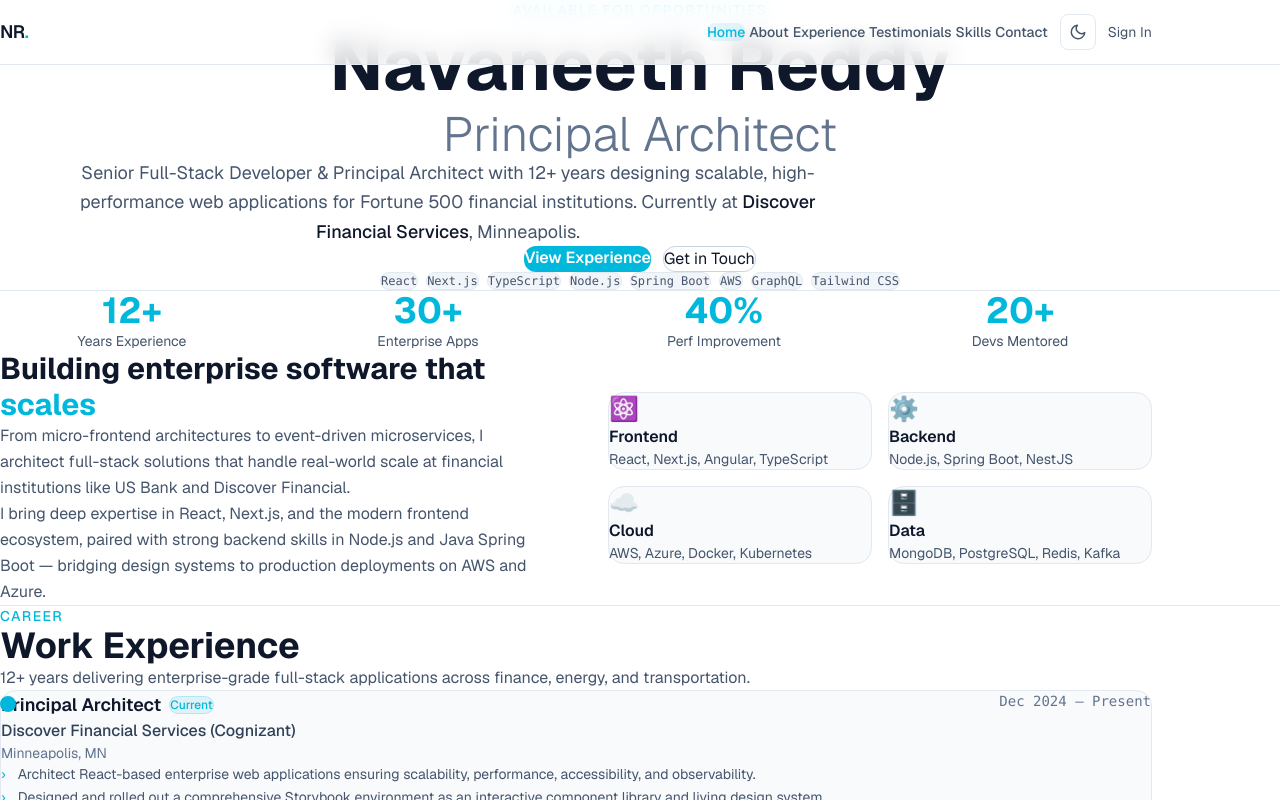
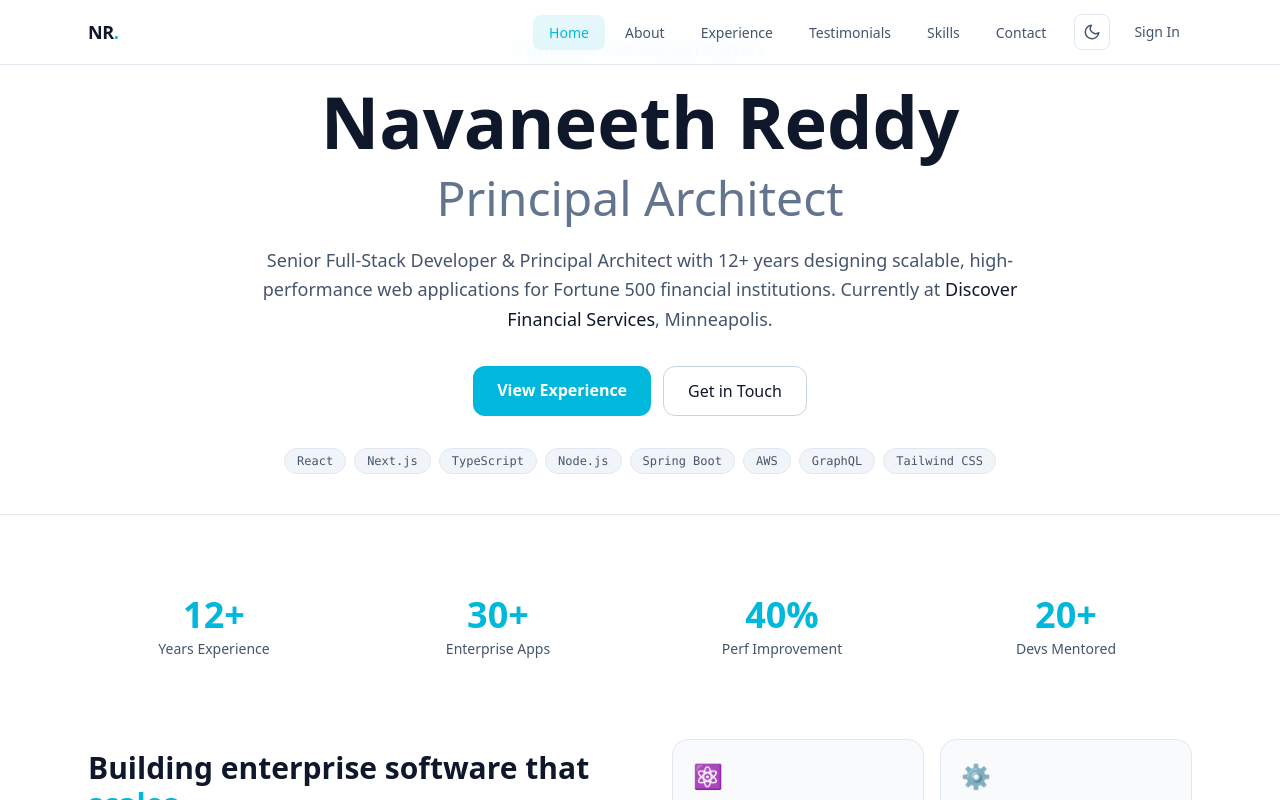
Before and after one commit to NavaneethReddi/Navaneeth-dev, a Next.js app: page / in a window 1280 px wide. Shown: the top 800 px of the page. Built offline with nearby package versions, Linux system fonts and the light colour scheme; no server answers.

Commit message:
fix: alignment - app/globals.css

```diff
--- a/app/globals.css
+++ b/app/globals.css
@@ -1,6 +1,6 @@
 @import "tailwindcss";
 
-/* Enable dark mode via .dark class on <html> (Tailwind v4 syntax) */
+/* Enable dark mode via .dark class on <html> — Tailwind v4 syntax */
 @variant dark (&:where(.dark, .dark *));
 
 :root {
@@ -12,15 +12,3 @@
   --background: #020617;
   --foreground: #f8fafc;
 }
-
-body {
-  background: var(--background);
-  color: var(--foreground);
-  font-family: var(--font-geist-sans), Arial, Helvetica, sans-serif;
-}
-
-* {
-  box-sizing: border-box;
-  padding: 0;
-  margin: 0;
-}
```
